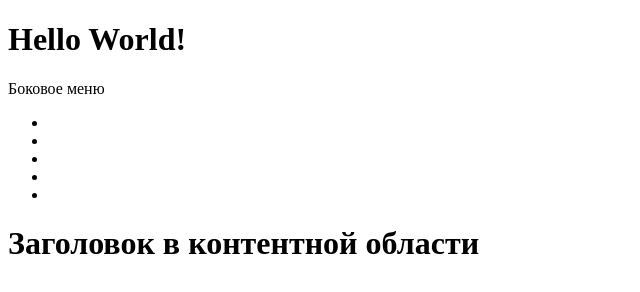
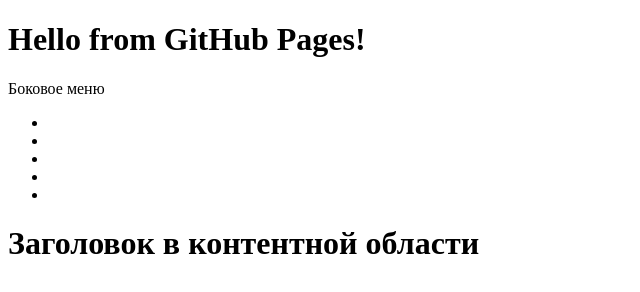
Before and after one commit to Esenzhanov1007/Esenzhanov1007.github.io, a plain HTML site: page index.html in a window 1280 px wide. Shown: the whole page, without its empty margins (0-640 px from the left). Drawn offline with Linux system fonts and the light colour scheme.

Commit message:
commit for pages

```diff
--- a/index.html
+++ b/index.html
@@ -6,7 +6,7 @@
     <title>Document</title>
 </head>
 <body>
-    <h1>Hello World!</h1>
+    <h1>Hello from GitHub Pages!</h1>
 
     <div class="sidebar">
         <div class="sidebar__title">
```
